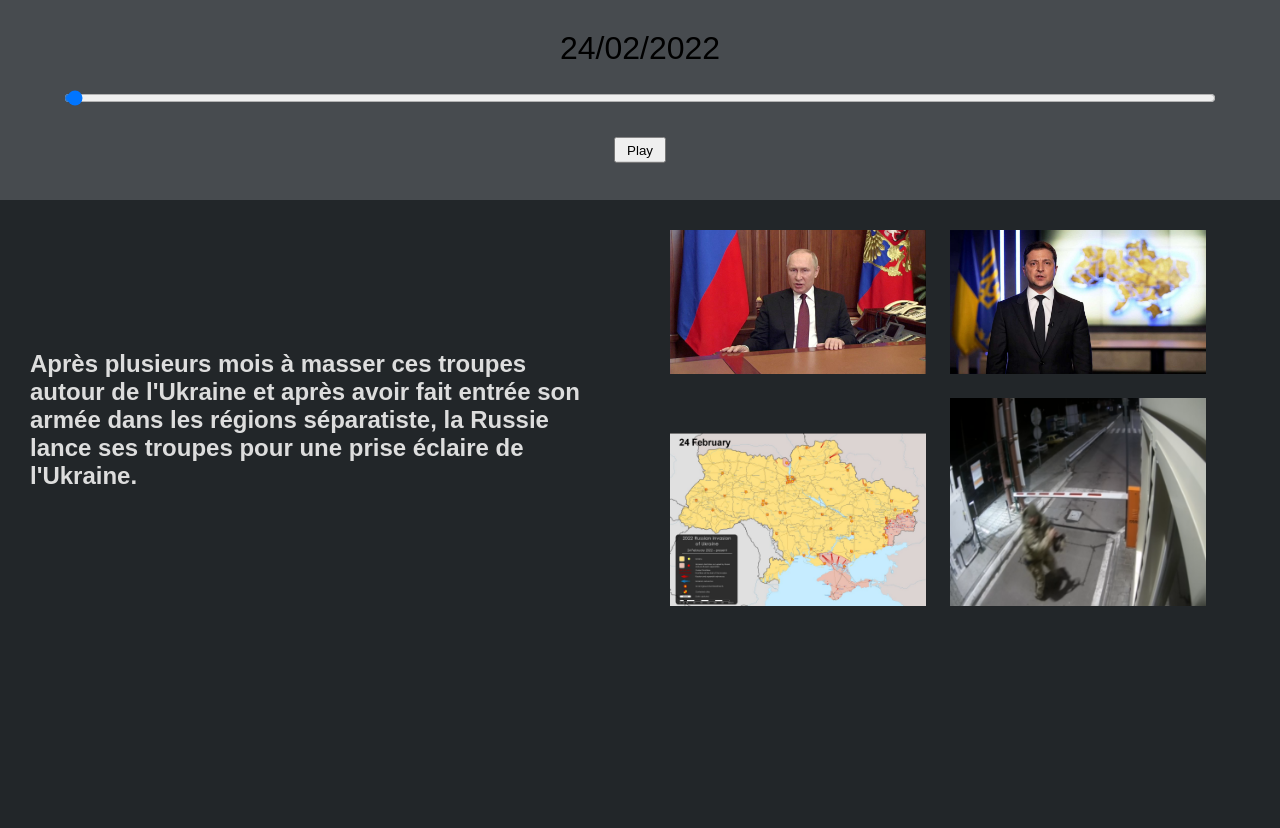
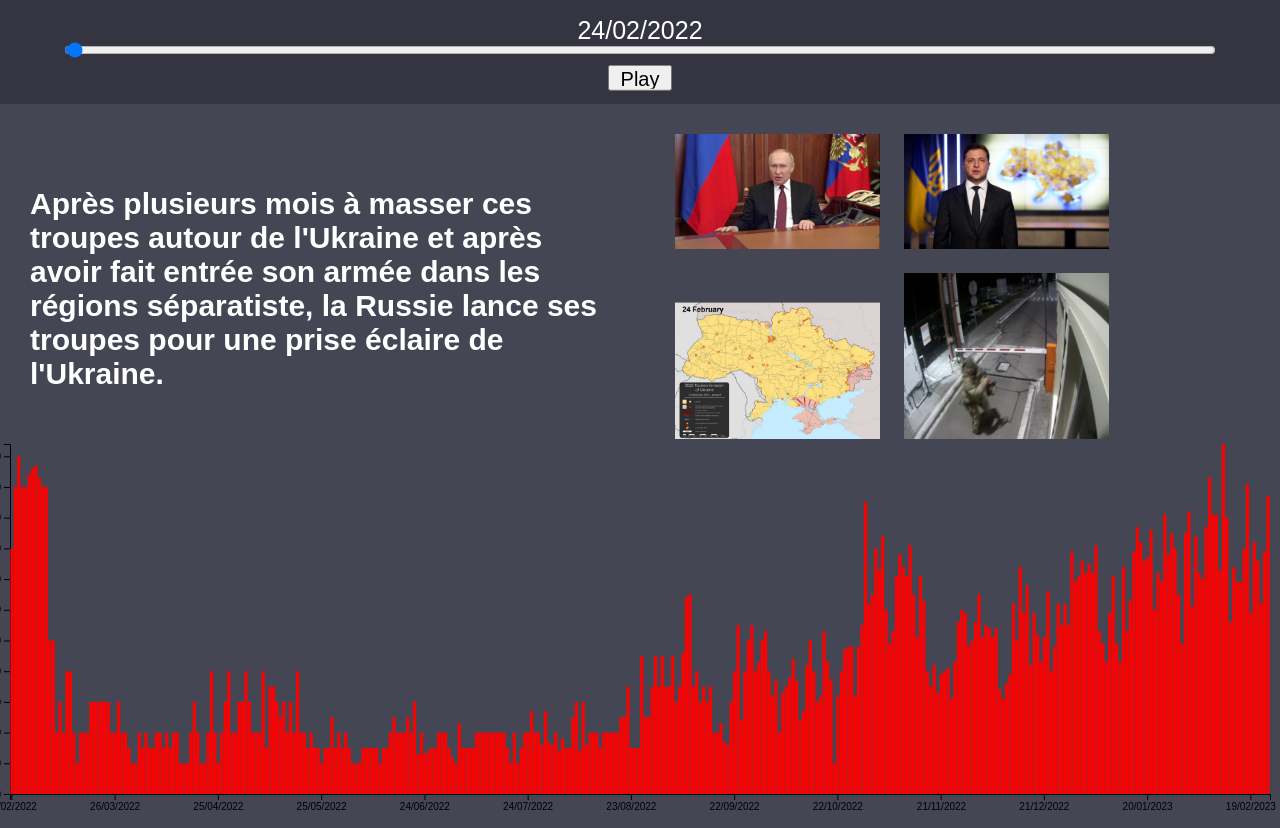
Before and after one commit to VincentDubuis/VisualDon_Projet_VincentDubuis, a website built with Vite: page index.html in a window 1280 px wide. Shown: the top 828 px of the page. Before the commit the page ends 800 px from the top, so only its background shows below. Built offline with nearby package versions, Linux system fonts and the light colour scheme.

Commit message:
Graph en bâton + correction des données fini

```diff
--- a/css/style.css
+++ b/css/style.css
@@ -1,7 +1,7 @@
 body {
     margin: 0;
     font-family: Arial, sans-serif;
-    background-color: #222629;
+    background-color: #444654;
 }
 
 header {
@@ -12,15 +12,17 @@ header {
 
 #container {
     display: grid;
-    grid-template-columns: 1fr 1fr;
-    grid-template-rows: auto auto;
+    grid-template-rows: 1fr auto 1fr;
+    /* 3 lignes : une qui occupe tout le haut, une qui occupe tout le bas, et une qui divise l'espace restant en deux parties égales */
+    grid-template-columns: 1fr;
+    /* 1 colonne */
+    height: 100vh;
 }
 
 #slider {
     width: 100%;
-    height: 200px;
-    background-color: #474B4F;
-    grid-column: 1 / 3;
+    height: 13vh;
+    background-color: #343541;
     grid-row: 1 / 2;
     display: flex;
     flex-direction: column;
@@ -35,8 +37,8 @@ header {
     text-align: center;
     width: 100%;
     z-index: 1;
-    color: rgb(0, 0, 0);
-    font-size: 32px;
+    color: rgb(255, 255, 255);
+    font-size: 25px;
 }
 
 #slider input {
@@ -50,25 +52,23 @@ header {
     cursor: pointer;
 }
 
-
-/* pour le bouton*/
-
 #slider input[type="button"] {
     position: absolute;
     bottom: 25%;
     text-align: center;
     z-index: 3;
-    width: 4vw;
+    width: 5vw;
     height: 2vw;
+    font-size: 20px;
 }
 
 #left {
     width: 90%;
     margin: 30px;
     grid-column: 1 / 2;
-    grid-row: 2 / 3;
     position: relative;
-    color: #ddd;
+    color: #ffffff;
+    font-size: 20px;
 }
 
 .intro-text {
@@ -97,35 +97,15 @@ header {
 
 #right {
     width: 100%;
-    padding: 20px;
+    margin: 20px;
     grid-column: 2 / 3;
-    grid-row: 2 / 3;
     display: flex;
     flex-wrap: wrap;
     justify-content: center;
 }
 
-
-/*.gallery {
-    position: absolute;
-    top: 0;
-    left: 0;
-    right: 0;
-    bottom: 0;
-    display: flex;
-    justify-content: center;
-    align-items: center;
-    opacity: 0;
-    transition: opacity 0.3s ease;
-}*/
-
-
-/*.gallery.active {
-    opacity: 1;
-}*/
-
 img {
-    width: 20vw;
+    width: 16vw;
     height: auto;
     object-fit: cover;
     margin: 10px;
@@ -144,12 +124,30 @@ img {
 
 .chart {
     width: 100%;
-    height: 100%;
-    grid-column: 1 / 3;
+    height: 100px;
+    background-color: #343541;
+    grid-row: 3/4;
+    display: flex;
+    justify-content: center;
+    align-items: center;
+    position: relative;
 }
 
-#myDiv {
-    width: 100%;
-    height: 100%;
-    grid-column: 1 / 3;
+.bar {
+    fill: red;
 }
+
+.bar:hover {
+    fill: rgb(255, 255, 255);
+}
+
+#middle {
+    display: grid;
+    grid-template-columns: 1fr 1fr;
+    /* 2 colonnes */
+    grid-gap: 10px;
+    /* Espacement entre les colonnes */
+    grid-row: 2 / 3;
+    /* Définir la ligne de la grille que les divs doivent occuper */
+    height: 40vh;
+}
--- a/index.html
+++ b/index.html
@@ -21,6 +21,7 @@
             <input type="range" id="rangeInput" min="1" max="365" value="2" />
             <input type="button" id="playButton" value="Play" />
         </div>
+        <div id="middle">
             <div id="left">
                 <section id="textIntroduction1" class="intro-text">
                     <h1>Après plusieurs mois à masser ces troupes autour de l'Ukraine et après avoir fait entrée son armée dans les régions séparatiste, la Russie lance ses troupes pour une prise éclaire de l'Ukraine.</h1>
@@ -57,6 +58,7 @@
                     <img src="img/map_20220224.jpg" alt="Image 3">
                     <img src="img/ukrainefirstpictureofthewar.png" alt="Image 4">
                 </section>
+            </div>
             <!--<section id="images1" class="gallery">
                 <img src="img/PutinDeclareASpecialOperation.jpg" alt="Image 1">
                 <img src="img/zelensky_firstDay.jpg" alt="Image 2">
@@ -66,8 +68,11 @@
                 <img src="img/PutinDeclareASpecialOperation.jpg" alt="Image 1">
                 <img src="img/zelensky_firstDay.jpg" alt="Image 2">
             </section>-->
+            <!---->
         </div>
-
+        <div id="chart">
+            <svg id="my_dataviz"></svg>
+        </div>
     </div>
 
 
--- a/index.js
+++ b/index.js
@@ -5,31 +5,20 @@ import { getDataCSV } from './js/data.js';
 document.addEventListener('DOMContentLoaded', function() {
     const rangeInput = document.getElementById('rangeInput');
     const introTexts = document.querySelectorAll('.intro-text');
-    //const gallery = document.querySelector('.gallery');
 
     rangeInput.addEventListener('input', function() {
         const inputValue = this.value;
         console.log('Valeur du range input:', inputValue);
-        // Effectuez des actions en fonction de la valeur récupérée
     });
     async function processData() {
         const data = await getDataCSV();
-        console.log(data); // Now we have access to the data
-        // Do any necessary processing on the data
+        console.log(data);
+        createGraph(data);
     }
 
     processData();
 
-
-    /* Loop through your data and push the dates and values into the arrays
-    for (let i = 0; i < data.length; i++) {
-        dates.push(data[i].date);
-        values.push(data[i].value);
-    }
-    console.log(dates);
-*/
     function showAppropriateSection(value) {
-        // Définissez les plages pour les sections ici
         const ranges = [
             { min: 1, max: 20 },
             { min: 21, max: 42 },
@@ -41,7 +30,6 @@ document.addEventListener('DOMContentLoaded', function() {
             { min: 200, max: 249 },
             { min: 250, max: 309 },
             { min: 310, max: 365 },
-            // Ajoutez d'autres plages ici
         ];
         introTexts.forEach((text, index) => {
             if (value >= ranges[index].min && value <= ranges[index].max) {
@@ -51,29 +39,6 @@ document.addEventListener('DOMContentLoaded', function() {
             }
         });
     }
-
-    /*function showAppropriateGallery(value) {
-        const galleryRanges = [
-            { min: 1, max: 20 },
-            { min: 21, max: 42 },
-            { min: 43, max: 54 },
-            { min: 55, max: 66 },
-            { min: 67, max: 99 },
-            { min: 100, max: 149 },
-            { min: 150, max: 199 },
-            { min: 200, max: 249 },
-            { min: 250, max: 309 },
-            { min: 310, max: 365 },
-            // Ajoutez d'autres plages ici
-        ];
-        gallery.forEach((text, index) => {
-            if (value >= galleryRanges[index].min && value <= galleryRanges[index].max) {
-                text.classList.add('active');
-            } else {
-                text.classList.remove('active');
-            }
-        });
-    }*/
 
 
     rangeInput.addEventListener('input', function() {
@@ -109,7 +74,6 @@ document.addEventListener('DOMContentLoaded', function() {
                     playButton.value = "Play";
                 }
             }, 500);
-            console.log("Playing");
             playButton.value = "Pause";
         }
         isPlaying = !isPlaying;
@@ -126,3 +90,59 @@ function getDateFromDayNumber(dayNumber) {
     const newDate = `${day}/${month}/${year}`
     return newDate;
 }
+
+function createGraph(myData) {
+    const margin = { top: 20, right: 10, bottom: 30, left: 10 };
+    const width = window.innerWidth - margin.left - margin.right;
+    const height = 400 - margin.top - margin.bottom;
+    const parseDate = d3.timeParse("%Y-%m-%d");
+    const data = myData.map(d => {
+        return {
+            date: parseDate(d.date),
+            value: +d.value
+        }
+    });
+
+    const svg = d3.select("#my_dataviz")
+        .attr("width", width + margin.left + margin.right)
+        .attr("height", height + margin.top + margin.bottom)
+        .append("g")
+        .attr("transform", `translate(${margin.left},${margin.top})`);
+
+    const x = d3.scaleBand()
+        .range([0, width])
+        .domain(data.map(d => d.date))
+        .padding(0.1);
+
+    const customTimeFormat = d3.timeFormat("%d/%m/%Y");
+    const axisBottom = d3.axisBottom(x)
+        .tickValues(x.domain().filter((d, i) => {
+            return i % 30 === 0; // Afficher une date tous les 30 jours
+        }))
+        .tickFormat(d => customTimeFormat(d));
+
+    svg.append("g")
+        .attr("transform", `translate(0,${height})`)
+        .call(axisBottom)
+        .selectAll("text")
+        .attr("transform", "translate(25)rotate(0)")
+        .style("text-anchor", "end");
+
+    const y = d3.scaleLinear()
+        .range([height, 0])
+        .domain([0, d3.max(data, d => +d.value)]);
+
+    svg.append("g")
+        .call(d3.axisLeft(y));
+
+
+
+    svg.selectAll(".bar")
+        .data(data)
+        .join("rect")
+        .attr("class", "bar")
+        .attr("x", d => x(d.date))
+        .attr("y", d => y(d.value))
+        .attr("width", x.bandwidth())
+        .attr("height", d => height - y(d.value));
+}
```
Lines whose indentation alone changed are shown as unchanged.
